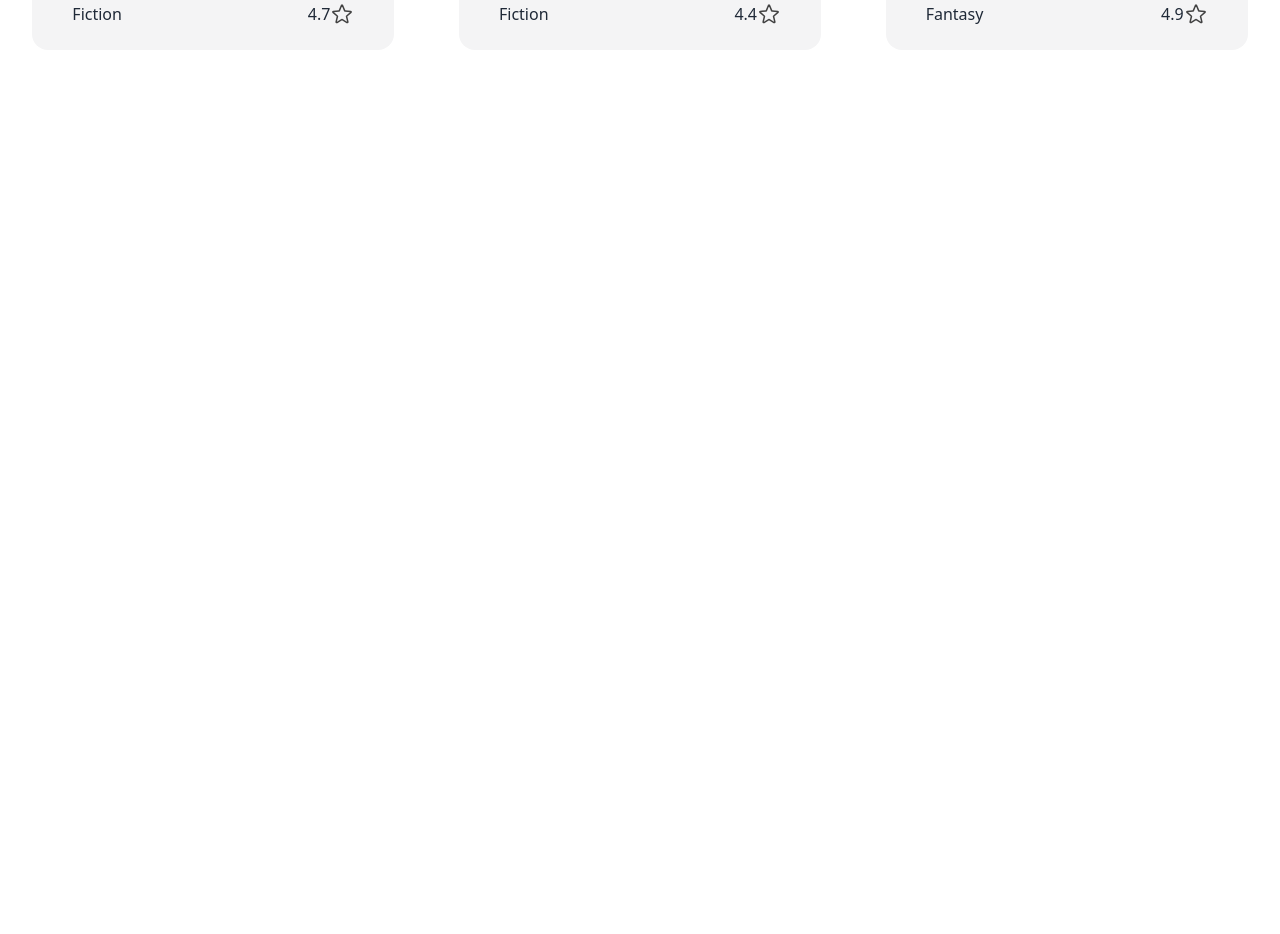
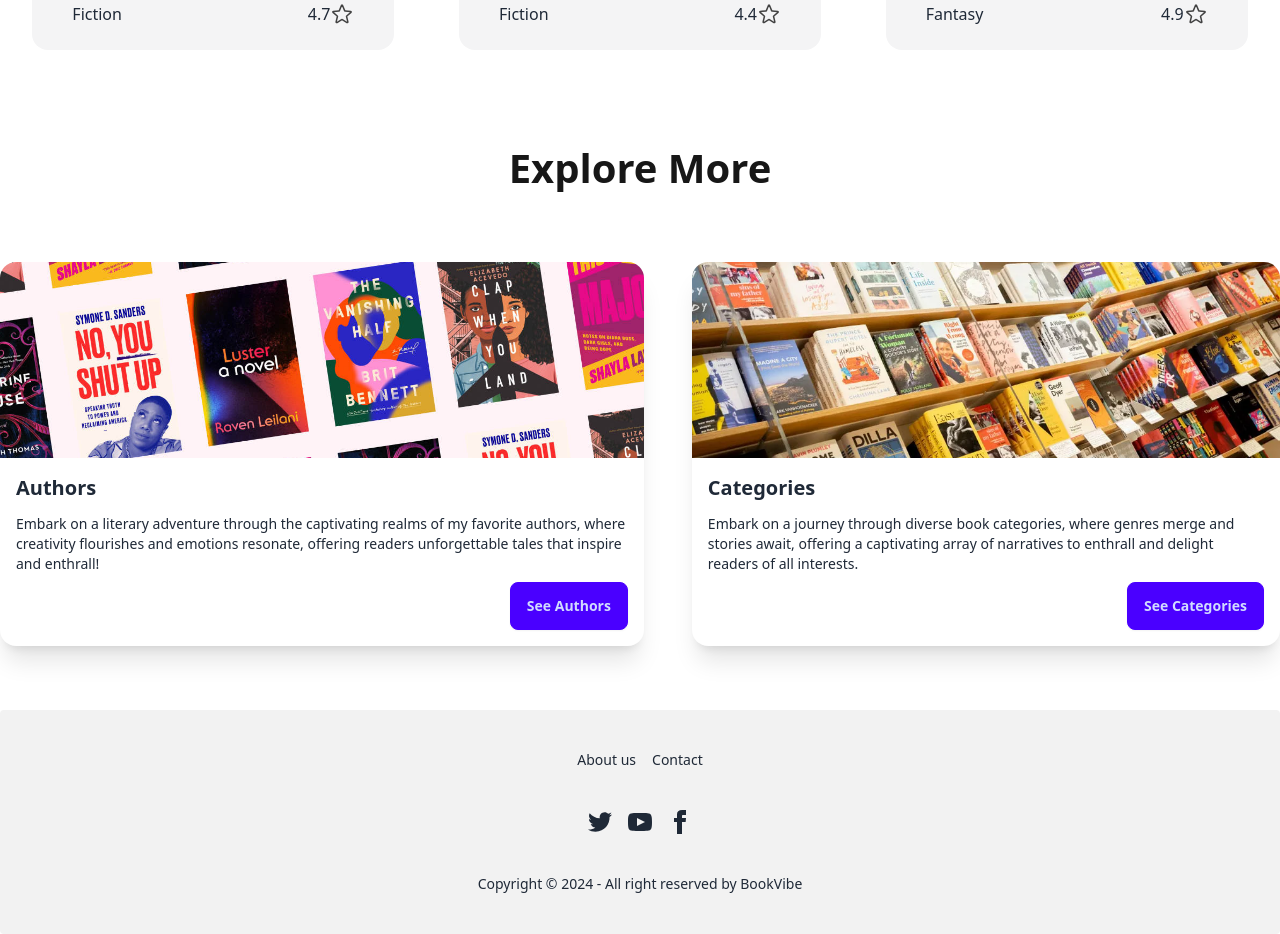
Before and after one commit to shahoriarniloy/BookVibe, a React (Vite) app: page / in a window 1280 px wide. Shown: the part 1340-2274 px from the top of the page. Before the commit the page ends 1414 px from the top, so only its background shows below. Built offline with nearby package versions, Linux system fonts and the light colour scheme.

Commit message:
Footer Created

```diff
--- /dev/null
+++ b/src/components/Authors.jsx
@@ -0,0 +1,29 @@
+import bookData from '../Hooks/useBookData';
+import Loader from './Loader';
+
+const Authors = () => {
+    const {data, loading} = bookData();
+    if (loading) {
+        return <Loader />;    }
+
+    return (
+        <div>
+            <table className="table table-zebra text-center  max-w-[1400px] m-auto">
+                <thead>
+                    <tr>
+                        <th className="px-4 py-2 text-neutral-900 text-4xl font-bold text-center mb-16">Authors</th>
+                    </tr>
+                </thead>
+                <tbody>
+                    {data.map((item, index) => (
+                        <tr key={index}>
+                            <td className="border px-4 py-2">{item.author}</td>
+                        </tr>
+                    ))}
+                </tbody>
+            </table>
+        </div>
+    );
+};
+
+export default Authors;
--- a/src/components/Banner.jsx
+++ b/src/components/Banner.jsx
@@ -1,26 +1,54 @@
-
-import Book from './Book'
+import Book from './Book';
 import { Link } from 'react-router-dom';
 import { NavLink } from 'react-router-dom';
 
 const Banner = () => {
     return (
         <div>
-             <div className="flex justify-between max-w-[1400px] max-h-[554px] bg-neutral-100 rounded-3xl p-8 mt-12 m-auto mb-16">
-           <div className="ml-10">
-                <h1 className="w-[526px] text-neutral-900 text-[56px] font-bold">Refreshing your book collection</h1>
-                <NavLink to={`list`}><button className="btn bg-green-400 text-white float-left ml-16 mt-6">View The List</button>  </NavLink>
-           </div>
-           <img className="h-[318px] h=[394px] mr-20" src="/banner.png" alt="" />
+            <div className="flex justify-between max-w-[1400px] max-h-[554px] bg-neutral-100 rounded-3xl p-8 mt-12 m-auto mb-16">
+                <div className="ml-10">
+                    <h1 className="w-[526px] text-neutral-900 text-[56px] font-bold">Refreshing your book collection</h1>
+                    <NavLink to={`list`}><button className="btn bg-green-400 text-white float-left ml-16 mt-6">View The List</button></NavLink>
+                </div>
+                <img className="h-[318px] h=[394px] mr-20" src="/banner.png" alt="" />
+            </div>
+
+            {/* card */}
+
+            <Book />
+
+            <h2 className='text-neutral-900 text-[40px] font-bold text-center mb-8 mt-16'>Explore More</h2>
+
+
+            <div className='flex justify-between max-w-[1400px] m-auto gap-12 mt-16'>
+                <Link to="/authors">
+                    <div className="card card-compact w-full h-96 bg-base-100 shadow-xl">
+                        <figure><img src="/authors.jpg" alt="Authors" /></figure>
+                        <div className="card-body">
+                            <h2 className="card-title">Authors</h2>
+                            <p>Embark on a literary adventure through the captivating realms of my favorite authors, where creativity flourishes and emotions resonate, offering readers unforgettable tales that inspire and enthrall!</p>
+                            <div className="card-actions justify-end">
+                                <button className="btn btn-primary">See Authors</button>
+                            </div>
+                        </div>
+                    </div>
+                </Link>
+
+                <Link to="/categories">
+                    <div className="card card-compact w-full h-96 bg-base-100 shadow-xl">
+                        <figure><img src="/categories.webp" alt="Categories" /></figure>
+                        <div className="card-body">
+                            <h2 className="card-title">Categories</h2>
+                            <p>Embark on a journey through diverse book categories, where genres merge and stories await, offering a captivating array of narratives to enthrall and delight readers of all interests.</p>
+                            <div className="card-actions justify-end">
+                                <button className="btn btn-primary">See Categories</button>
+                            </div>
+                        </div>
+                    </div>
+                </Link>
+            </div>
 
         </div>
-        <Book></Book>
-
-
-        </div>
-
-
-
     );
 };
 
--- a/src/components/Book.jsx
+++ b/src/components/Book.jsx
@@ -1,9 +1,11 @@
 import bookData from '../Hooks/useBookData';
 import Books from './Books';
+import Loader from './Loader';
 
 const Book = () => {
     const {data,loading} = bookData();
-    console.log(data);
+    if (loading) {
+        return <Loader />;    }
     return (
             <div>
                 <h2 className='text-neutral-900 text-[40px] font-bold text-center mb-8'>Books</h2>
--- a/src/components/BookInfo.jsx
+++ b/src/components/BookInfo.jsx
@@ -2,8 +2,8 @@
 import bookData from "../Hooks/useBookData";
 import { useEffect, useState } from "react";
 import { saveToLocalStorage, saveToLocalStorage2 } from "../Utilities/localStorage.js";
+import Loader from "./Loader.jsx";
 
-import React from 'react';
 import { ToastContainer } from 'react-toastify';
 import 'react-toastify/dist/ReactToastify.css';
 
@@ -11,6 +11,8 @@
     const { bookId } = useParams();
     const { data, loading } = bookData();
     const [singleBook, setSingleBook] = useState({});
+    if (loading) {
+        return <Loader />;    }
 
 
     const handleWishList = () =>
--- /dev/null
+++ b/src/components/Categories.jsx
@@ -0,0 +1,31 @@
+import bookData from '../Hooks/useBookData';
+import Loader from './Loader';
+
+const Categories = () => {
+    const {data, loading} = bookData();
+    const uniqueCategories = [...new Set(data.map(item => item.category))];
+
+    if (loading) {
+        return <Loader />;    }
+
+    return (
+        <div>
+            <table className="table table-zebra text-center  max-w-[1400px] m-auto">
+                <thead>
+                    <tr>
+                        <th className="px-4 py-2 text-neutral-900 text-4xl font-bold text-center mb-16">Categories</th>
+                    </tr>
+                </thead>
+                <tbody>
+                {uniqueCategories.map((category, index) => (
+                        <tr key={index}>
+                            <td className="border px-4 py-2">{category}</td>
+                        </tr>
+                    ))}
+                </tbody>
+            </table>
+        </div>
+    );
+};
+
+export default Categories;
--- /dev/null
+++ b/src/components/Footer.jsx
@@ -0,0 +1,28 @@
+import React from 'react';
+
+const Footer = () => {
+    return (
+        <div className='max-w-[1400px] m-auto mt-16'>
+            <footer className="footer footer-center p-10 bg-base-200 text-base-content rounded">
+  <nav className="grid grid-flow-col gap-4">
+  <a className="link link-hover">About us</a>
+    <a className="link link-hover">Contact</a>
+
+  </nav>
+  <nav>
+    <div className="grid grid-flow-col gap-4">
+      <a><svg xmlns="http://www.w3.org/2000/svg" width="24" height="24" viewBox="0 0 24 24" className="fill-current"><path d="M24 4.557c-.883.392-1.832.656-2.828.775 1.017-.609 1.798-1.574 2.165-2.724-.951.564-2.005.974-3.127 1.195-.897-.957-2.178-1.555-3.594-1.555-3.179 0-5.515 2.966-4.797 6.045-4.091-.205-7.719-2.165-10.148-5.144-1.29 2.213-.669 5.108 1.523 6.574-.806-.026-1.566-.247-2.229-.616-.054 2.281 1.581 4.415 3.949 4.89-.693.188-1.452.232-2.224.084.626 1.956 2.444 3.379 4.6 3.419-2.07 1.623-4.678 2.348-7.29 2.04 2.179 1.397 4.768 2.212 7.548 2.212 9.142 0 14.307-7.721 13.995-14.646.962-.695 1.797-1.562 2.457-2.549z"></path></svg></a>
+      <a><svg xmlns="http://www.w3.org/2000/svg" width="24" height="24" viewBox="0 0 24 24" className="fill-current"><path d="M19.615 3.184c-3.604-.246-11.631-.245-15.23 0-3.897.266-4.356 2.62-4.385 8.816.029 6.185.484 8.549 4.385 8.816 3.6.245 11.626.246 15.23 0 3.897-.266 4.356-2.62 4.385-8.816-.029-6.185-.484-8.549-4.385-8.816zm-10.615 12.816v-8l8 3.993-8 4.007z"></path></svg></a>
+      <a><svg xmlns="http://www.w3.org/2000/svg" width="24" height="24" viewBox="0 0 24 24" className="fill-current"><path d="M9 8h-3v4h3v12h5v-12h3.642l.358-4h-4v-1.667c0-.955.192-1.333 1.115-1.333h2.885v-5h-3.808c-3.596 0-5.192 1.583-5.192 4.615v3.385z"></path></svg></a>
+    </div>
+  </nav>
+  <aside>
+    <p>Copyright © 2024 - All right reserved by BookVibe</p>
+  </aside>
+</footer>
+
+        </div>
+    );
+};
+
+export default Footer;
--- a/src/components/Home.jsx
+++ b/src/components/Home.jsx
@@ -1,4 +1,5 @@
 import Navbar from './Navbar.jsx';
+import Footer from './Footer.jsx';
 import { Outlet } from 'react-router-dom';
 
 
@@ -10,6 +11,9 @@
             <Navbar />
 
             <Outlet></Outlet>
+            <Footer />
+
+
 
 
         </div>
--- /dev/null
+++ b/src/components/Loader.jsx
@@ -0,0 +1,14 @@
+
+const Loader = () => {
+    return (
+        <div>
+            <span className="loading loading-bars loading-xs"></span>
+            <span className="loading loading-bars loading-sm"></span>
+            <span className="loading loading-bars loading-md"></span>
+            <span className="loading loading-bars loading-lg"></span>
+
+        </div>
+    );
+};
+
+export default Loader;
--- a/src/components/Navbar.jsx
+++ b/src/components/Navbar.jsx
@@ -1,4 +1,3 @@
-import { Link } from 'react-router-dom';
 import { NavLink } from 'react-router-dom';
 
 
--- a/src/components/NotFound.jsx
+++ b/src/components/NotFound.jsx
@@ -1,4 +1,3 @@
-import React from 'react';
 
 const NotFound = () => {
     return (
--- a/src/components/ReadBarChart.jsx
+++ b/src/components/ReadBarChart.jsx
@@ -1,4 +1,3 @@
-import React from 'react';
 import { BarChart, Bar, Cell, XAxis, YAxis, CartesianGrid } from 'recharts';
 import useLocalData from "../Hooks/useLocalData";
 
```
Also changed, not shown: src/routes/Routes.jsx (+10 -2 lines), public/authors.jpg (added), public/categories.webp (added).
